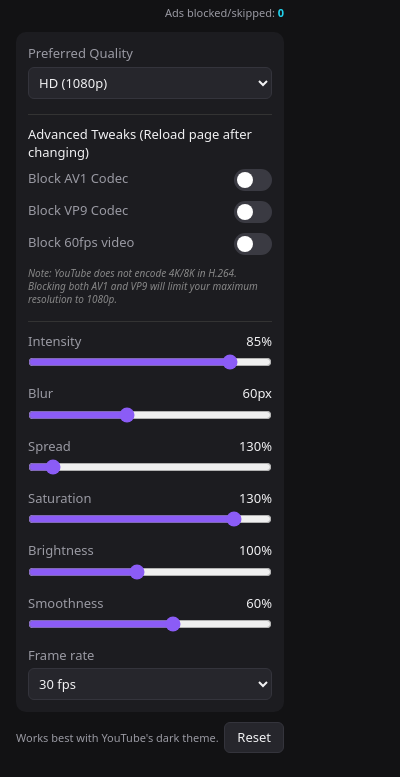
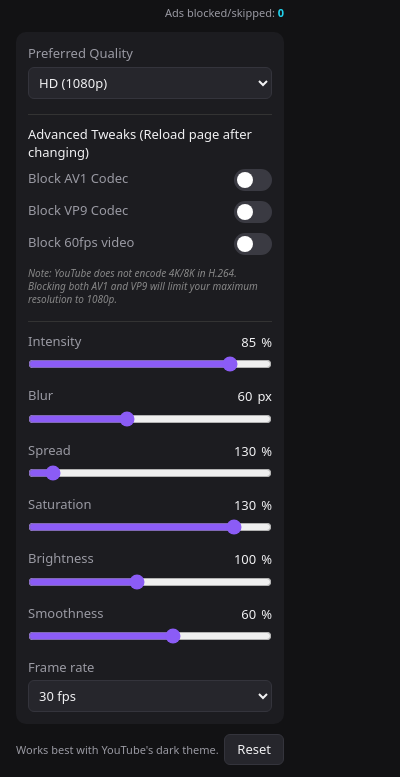
Before and after one commit to ManoharVit/YouTube-CineGlow, a browser extension: page popup/popup.html in a window 400 px wide. Shown: the part 99-876 px from the top of the page. Drawn offline with Linux system fonts and the light colour scheme.

Commit message:
Add number input fields for all sliders

```diff
--- a/popup/popup.css
+++ b/popup/popup.css
@@ -139,3 +139,34 @@ button {
   cursor: pointer;
 }
 button:hover { background: #303038; }
+
+/* Number inputs for sliders */
+.val-input {
+  display: inline-flex;
+  align-items: center;
+  color: var(--text);
+  font-variant-numeric: tabular-nums;
+  gap: 2px;
+}
+.val-input input[type="number"] {
+  width: 42px;
+  background: transparent;
+  border: 1px solid transparent;
+  color: var(--text);
+  font: inherit;
+  text-align: right;
+  padding: 0 2px;
+  border-radius: 4px;
+}
+.val-input input[type="number"]:hover,
+.val-input input[type="number"]:focus {
+  background: #26262c;
+  border-color: #34343c;
+  outline: none;
+}
+/* Hide number input spin buttons */
+.val-input input[type="number"]::-webkit-outer-spin-button,
+.val-input input[type="number"]::-webkit-inner-spin-button {
+  -webkit-appearance: none;
+  margin: 0;
+}
--- a/popup/popup.html
+++ b/popup/popup.html
@@ -87,27 +87,27 @@
     </div>
 
     <div class="control" style="border-top: 1px solid #333; padding-top: 10px; margin-top: 5px;">
-      <label for="opacity">Intensity <output for="opacity" data-unit="%"></output></label>
+      <label for="opacity">Intensity <span class="val-input"><input type="number" id="opacity-val" min="0" max="100">%</span></label>
       <input type="range" id="opacity" min="0" max="100" step="1">
     </div>
     <div class="control">
-      <label for="blur">Blur <output for="blur" data-unit="px"></output></label>
+      <label for="blur">Blur <span class="val-input"><input type="number" id="blur-val" min="0" max="150">px</span></label>
       <input type="range" id="blur" min="0" max="150" step="1">
     </div>
     <div class="control">
-      <label for="spread">Spread <output for="spread" data-unit="%"></output></label>
+      <label for="spread">Spread <span class="val-input"><input type="number" id="spread-val" min="100" max="500">%</span></label>
       <input type="range" id="spread" min="100" max="500" step="1">
     </div>
     <div class="control">
-      <label for="saturation">Saturation <output for="saturation" data-unit="%"></output></label>
+      <label for="saturation">Saturation <span class="val-input"><input type="number" id="saturation-val" min="0" max="150">%</span></label>
       <input type="range" id="saturation" min="0" max="150" step="1">
     </div>
     <div class="control">
-      <label for="brightness">Brightness <output for="brightness" data-unit="%"></output></label>
+      <label for="brightness">Brightness <span class="val-input"><input type="number" id="brightness-val" min="20" max="200">%</span></label>
       <input type="range" id="brightness" min="20" max="200" step="1">
     </div>
     <div class="control">
-      <label for="smoothness">Smoothness <output for="smoothness" data-unit="%"></output></label>
+      <label for="smoothness">Smoothness <span class="val-input"><input type="number" id="smoothness-val" min="0" max="100">%</span></label>
       <input type="range" id="smoothness" min="0" max="100" step="1">
     </div>
     <div class="control">
--- a/popup/popup.js
+++ b/popup/popup.js
@@ -16,8 +16,8 @@ const controlsEl = document.getElementById('controls');
 const resetEl = document.getElementById('reset');
 
 function setOutput(key, value) {
-  const out = document.querySelector(`output[for="${key}"]`);
-  if (out) out.textContent = `${value}${out.dataset.unit ?? ''}`;
+  const numInput = document.getElementById(`${key}-val`);
+  if (numInput) numInput.value = value;
 }
 
 function render(settings) {
@@ -107,11 +107,28 @@ async function init() {
 
   for (const key of SLIDER_KEYS) {
     const el = document.getElementById(key);
+    const numEl = document.getElementById(`${key}-val`);
+
+    // When range slider changes
     el.addEventListener('input', () => {
       const value = Number(el.value);
       setOutput(key, value);
       queueSave(key, value);
     });
+
+    // When number input changes
+    if (numEl) {
+      numEl.addEventListener('change', () => {
+        let value = Number(numEl.value);
+        const min = Number(numEl.min);
+        const max = Number(numEl.max);
+        if (value < min) value = min;
+        if (value > max) value = max;
+        numEl.value = value;
+        el.value = value;
+        queueSave(key, value);
+      });
+    }
   }
 
   fpsEl.addEventListener('change', async () => {
```
